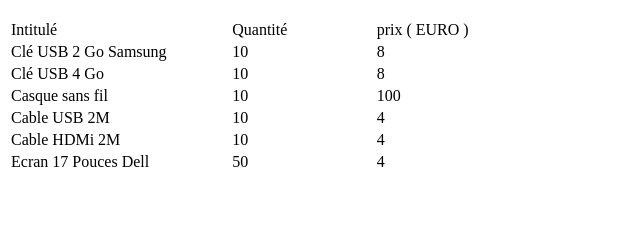
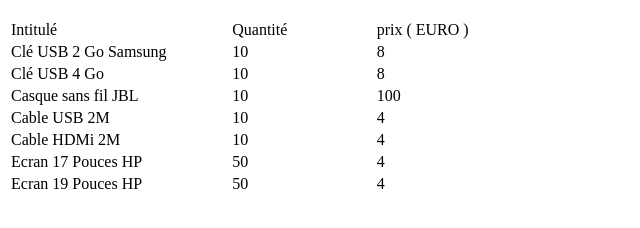
Before and after one commit to zaroumia/e-shop, a plain HTML site: page index.html in a window 1280 px wide. Shown: the part 48-276 px from the top of the page, without its empty margins (0-640 px from the left). Drawn offline with Linux system fonts and the light colour scheme.

Commit message:
Update index.html

```diff
--- a/index.html
+++ b/index.html
@@ -26,7 +26,7 @@
                 <td style="width: 173px;">8</td>
             </tr>
             <tr>
-                <td style="width: 212px;">Casque sans fil</td>
+                <td style="width: 212px;">Casque sans fil JBL</td>
                 <td style="width: 137px;">10</td>
                 <td style="width: 173px;">100</td>
             </tr>
@@ -41,7 +41,12 @@
                 <td style="width: 173px;">4</td>
             </tr>
             <tr>
-                <td style="width: 212px;">Ecran 17 Pouces Dell</td>
+                <td style="width: 212px;">Ecran 17 Pouces HP</td>
+                <td style="width: 137px;">50</td>
+                <td style="width: 173px;">4</td>
+            </tr>
+            <tr>
+                <td style="width: 212px;">Ecran 19 Pouces HP</td>
                 <td style="width: 137px;">50</td>
                 <td style="width: 173px;">4</td>
             </tr>
```
